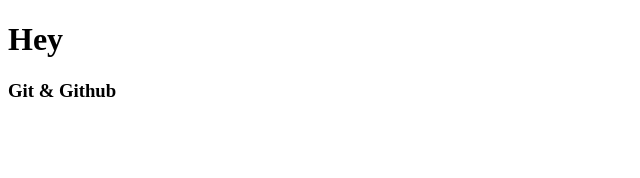
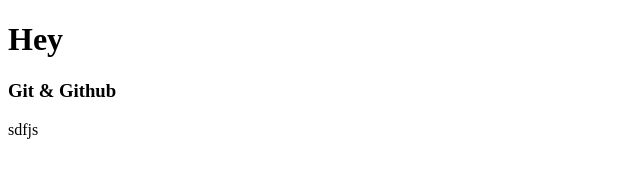
Before and after one commit to Arsen19963/Project-for-test, a plain HTML site: page index.html in a window 1280 px wide. Shown: the full height of the page, 0-640 px from the left. Drawn offline with Linux system fonts and the light colour scheme.

Commit message:
Also nothing

```diff
--- a/index.html
+++ b/index.html
@@ -9,5 +9,6 @@
 <body>
     <h1>Hey</h1>
     <h3>Git & Github</h3>
+    <p>sdfjs</p>
 </body>
 </html>
```
